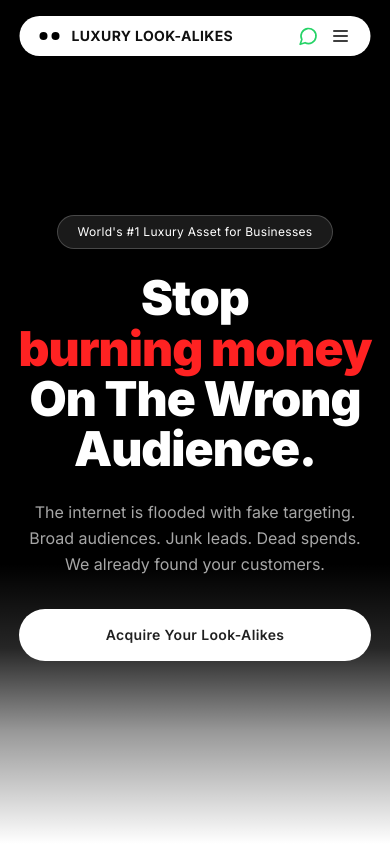
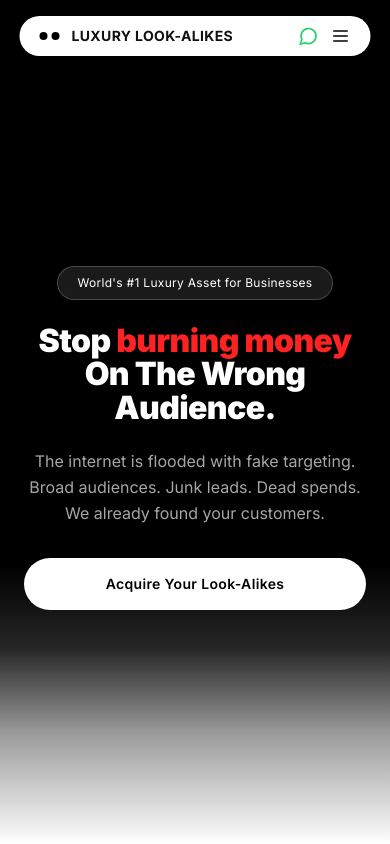
Before and after one commit to adishshah29-eng/native-lookalike-audiance, a React (Vite) app: page / in a window 390 px wide. Shown: the top 844 px of the page. Built offline with nearby package versions, Linux system fonts and the light colour scheme.

Commit message:
Changes of hero

```diff
--- a/src/app/components/Hero.tsx
+++ b/src/app/components/Hero.tsx
@@ -35,13 +35,14 @@ export function Hero() {
           transition={{ duration: 0.6, delay: 0.4 }}
           className="font-black text-white text-center leading-none"
           style={{
-            fontSize: "clamp(3rem, 8vw, 7rem)",
+            fontSize: "clamp(2rem, 8vw, 7rem)",
             lineHeight: 1.05,
             letterSpacing: "-0.02em",
           }}
         >
-          Stop{" "}
-          <span style={{ color: "#FF2222" }} className="whitespace-nowrap">burning money</span>
+          <span className="whitespace-nowrap">
+            Stop <span style={{ color: "#FF2222" }}>burning money</span>
+          </span>
           <br />
           On The Wrong Audience.
         </motion.h1>
--- a/src/components/ui/aurora-background.tsx
+++ b/src/components/ui/aurora-background.tsx
@@ -23,9 +23,6 @@ export const AuroraBackground = ({
         style={{ minHeight: "100vh" }}
         {...props}
       >
-        {/* No blobs, no aurora — pure black */}
-        {children}
-
         {/* Tall, smooth blend into white — must cover at least 280px */}
         <div
           className="absolute bottom-0 left-0 right-0 pointer-events-none"
@@ -34,6 +31,9 @@ export const AuroraBackground = ({
             background: "linear-gradient(to bottom, transparent 0%, rgba(255,255,255,0.15) 30%, rgba(255,255,255,0.6) 60%, #ffffff 100%)",
           }}
         />
+
+        {/* Children placed after so they stack cleanly over the gradient */}
+        {children}
       </div>
     </main>
   );
```
